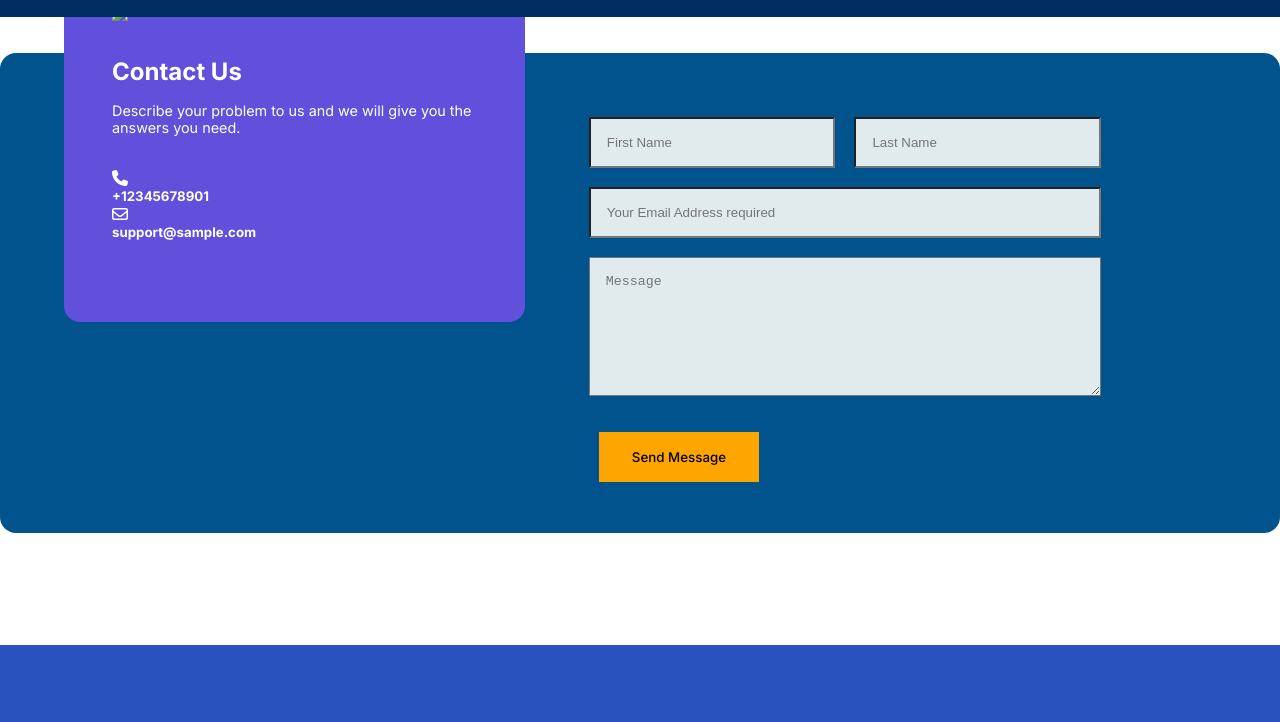
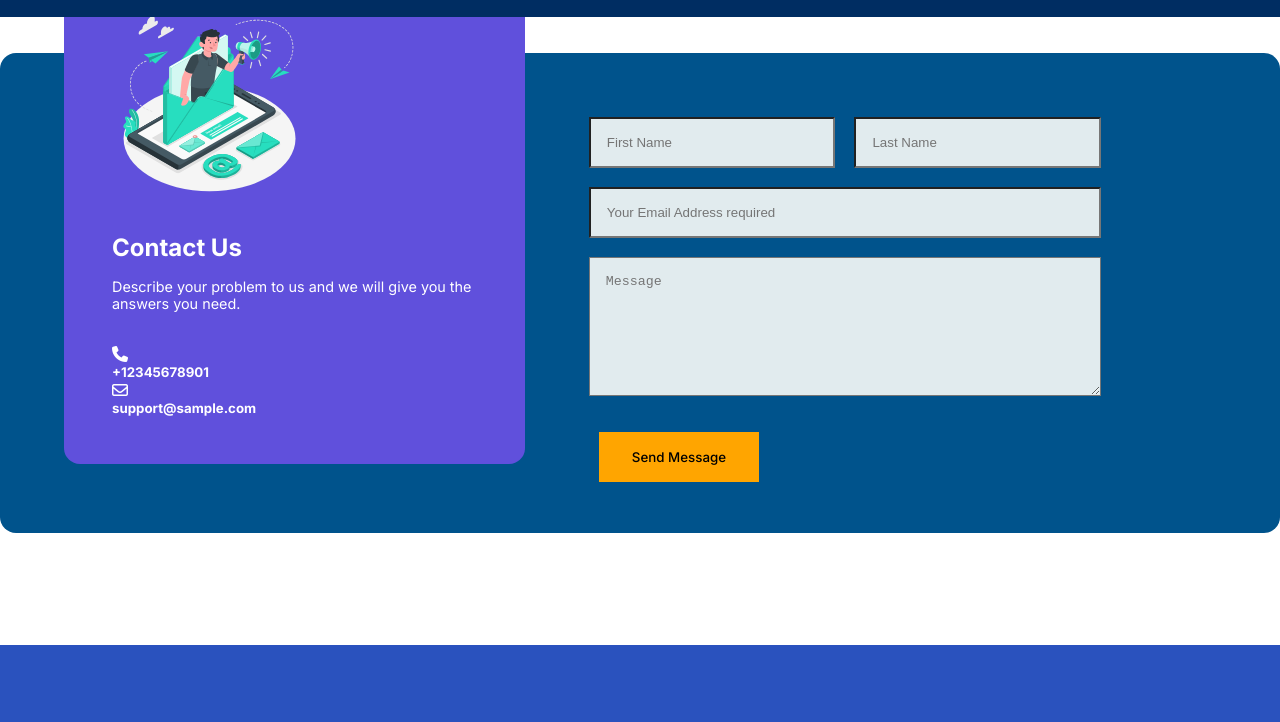
Before and after one commit to TemmyComp/Xchange, a plain HTML site: page contact.html in a window 1280 px wide. Shown: the part 59-781 px from the top of the page. Drawn offline with nearby package versions, Linux system fonts and the light colour scheme; the site is published under a folder, as on GitHub Pages, so addresses that start at the root find nothing; no server answers.

Commit message:
Update contact.html

```diff
--- a/contact.html
+++ b/contact.html
@@ -70,7 +70,7 @@
         <div class="container contact__container">
         <aside class="contact__aside">
         <div class="aside__image">
-          <img src="/img/contactme.svg" >
+          <img src="./img/contactme.svg" >
         </div>
         <h2>Contact Us</h2>
         <p>
```
